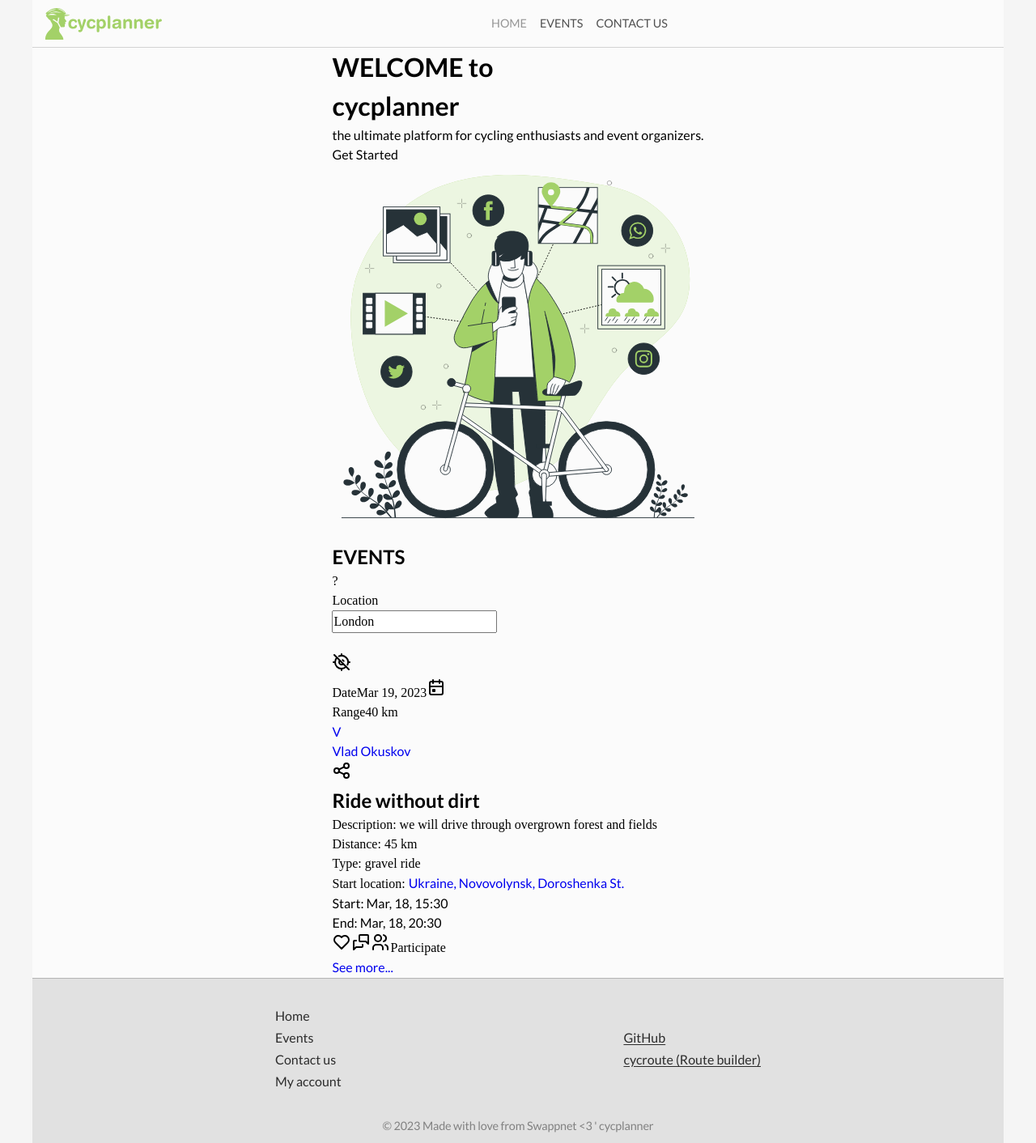
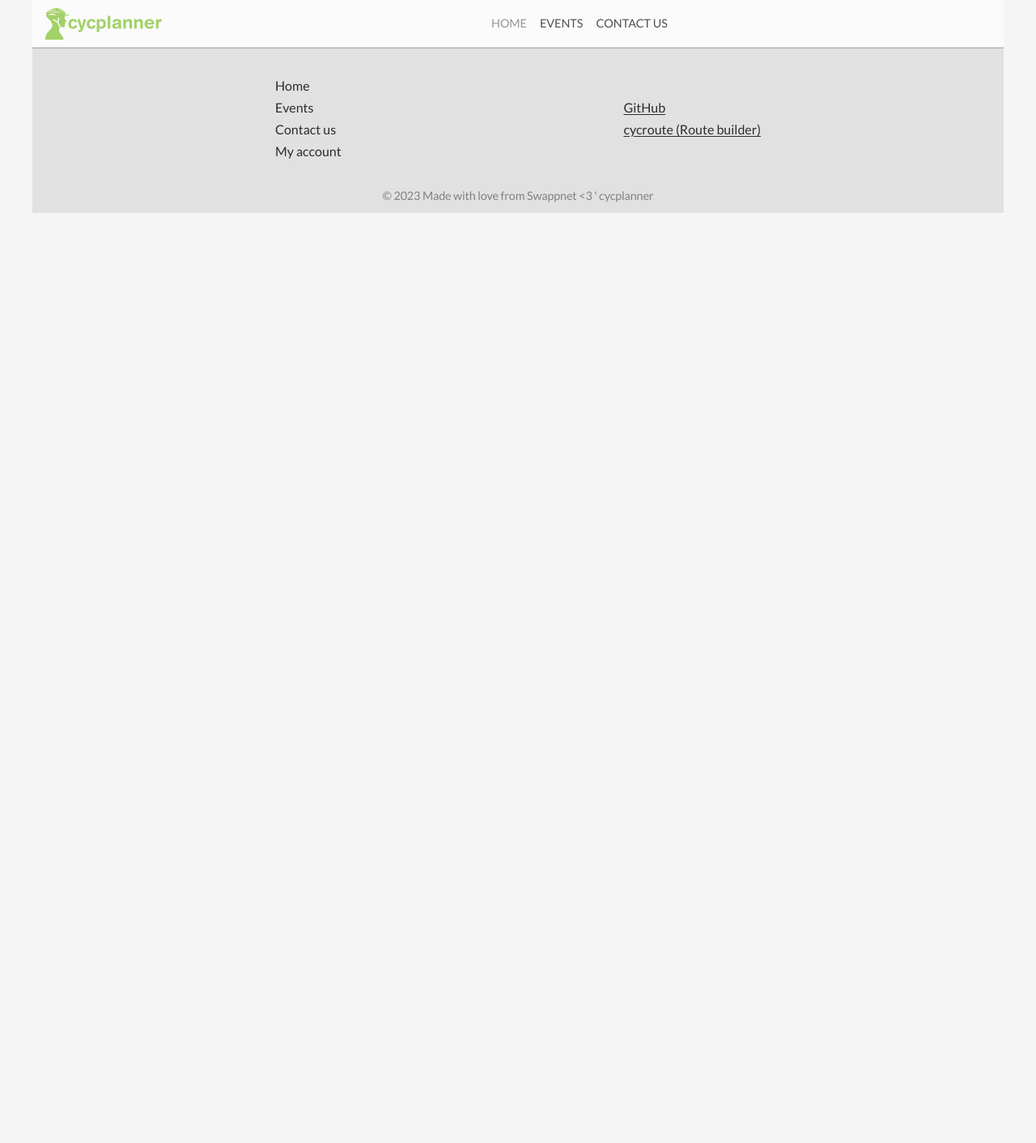
Before and after one commit to vladokuskov/cycplanner, a Next.js app: page / in a window 1280 px wide. Shown: the whole page at 81% size. After the commit the page ends 800 px from the top, so only its background shows below. Built offline with nearby package versions, Linux system fonts and the light colour scheme.

Commit message:
added styled container

```diff
--- a/src/components/StyledContainer.tsx
+++ b/src/components/StyledContainer.tsx
@@ -16,6 +16,12 @@ const StyledContainer = styled.div<ContainerVariant>`
       justify-content: space-between;
       align-items: center;
     `}
+
+  ${({ variant }) =>
+    variant === 'grid' &&
+    css`
+      display: grid;
+    `}
 `;
 
 export default StyledContainer;
--- a/src/components/types/container.types.ts
+++ b/src/components/types/container.types.ts
@@ -1,3 +1,3 @@
 export interface ContainerVariant {
-  variant: 'page';
+  variant: 'page' | 'grid';
 }
--- a/src/pages/contact/index.tsx
+++ b/src/pages/contact/index.tsx
@@ -1,6 +1,7 @@
 import Head from 'next/head';
 import type { ReactElement } from 'react';
 import Layout from '@/modules/layout';
+import StyledContainer from '@/components/StyledContainer';
 
 export default function Contact() {
   return (
@@ -8,6 +9,7 @@ export default function Contact() {
       <Head>
         <title>cycplanner - Contact us</title>
       </Head>
+      <StyledContainer variant="grid"></StyledContainer>
     </>
   );
 }
--- a/src/pages/events/index.tsx
+++ b/src/pages/events/index.tsx
@@ -1,6 +1,7 @@
 import Head from 'next/head';
 import type { ReactElement } from 'react';
 import Layout from '@/modules/layout';
+import StyledContainer from '@/components/StyledContainer';
 
 export default function Events() {
   return (
@@ -8,6 +9,7 @@ export default function Events() {
       <Head>
         <title>cycplanner - Events</title>
       </Head>
+      <StyledContainer variant="grid"></StyledContainer>
     </>
   );
 }
--- a/src/pages/index.tsx
+++ b/src/pages/index.tsx
@@ -3,14 +3,7 @@ import type { NextPageWithLayout } from './_app';
 
 import Head from 'next/head';
 import Layout from '@/modules/layout';
-import Event from '@/components/event/event';
-
-import Banner from '@/assets/home/home-banner.svg';
-
-import EventFilter from '@/components/event-filter/eventFilter';
-import EventsInfo from '@/components/home/eventsInfo';
-import Link from 'next/link';
-import Button from '@/components/button';
+import StyledContainer from '@/components/StyledContainer';
 
 const Home: NextPageWithLayout = () => {
   return (
@@ -18,47 +11,7 @@ const Home: NextPageWithLayout = () => {
       <Head>
         <title>cycplanner - Home</title>
       </Head>
-      <main className="home-wrapper">
-        <div className="home-start-wrapper">
-          <div className="home-start-content-wrapper">
-            <h1 className="start-content-title">
-              <span>WELCOME to</span>
-              <br />
-              cycplanner
-            </h1>
-            <p className="start-content-description">
-              the ultimate platform for cycling enthusiasts and event
-              organizers.
-            </p>
-            <Link href="/events">
-              <Button variant="filled" label="Get Started" size="xxl" />
-            </Link>
-          </div>
-          <div className="home-start-banner-wrapper">
-            <Banner className="start-banner" />
-          </div>
-        </div>
-        <div className="page-separator" />
-        <div className="home-events-wrapper">
-          <div className="home-events-header">
-            <div className="home-events-title-wrapper">
-              <h2 className="home-events-title section-title">EVENTS</h2>
-              <EventsInfo />
-            </div>
-            <EventFilter />
-          </div>
-          <div className="home-events-body">
-            <div className="body-events-wrapper">
-              <Event />
-            </div>
-            <div className="body-events-footer">
-              <Link href="/events" className="events-footer-extend">
-                See more...
-              </Link>
-            </div>
-          </div>
-        </div>
-      </main>
+      <StyledContainer variant="grid"></StyledContainer>
     </>
   );
 };
```
